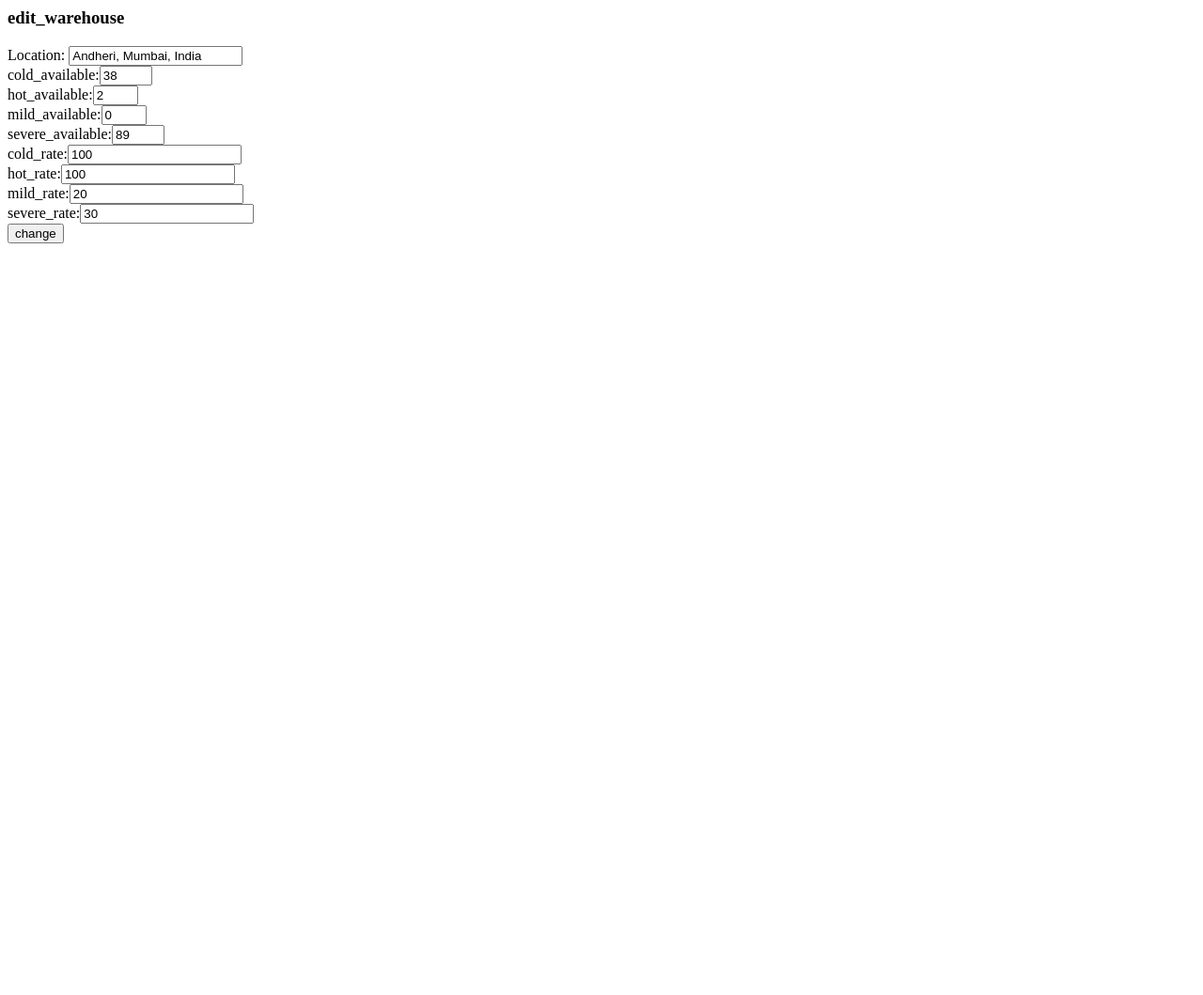
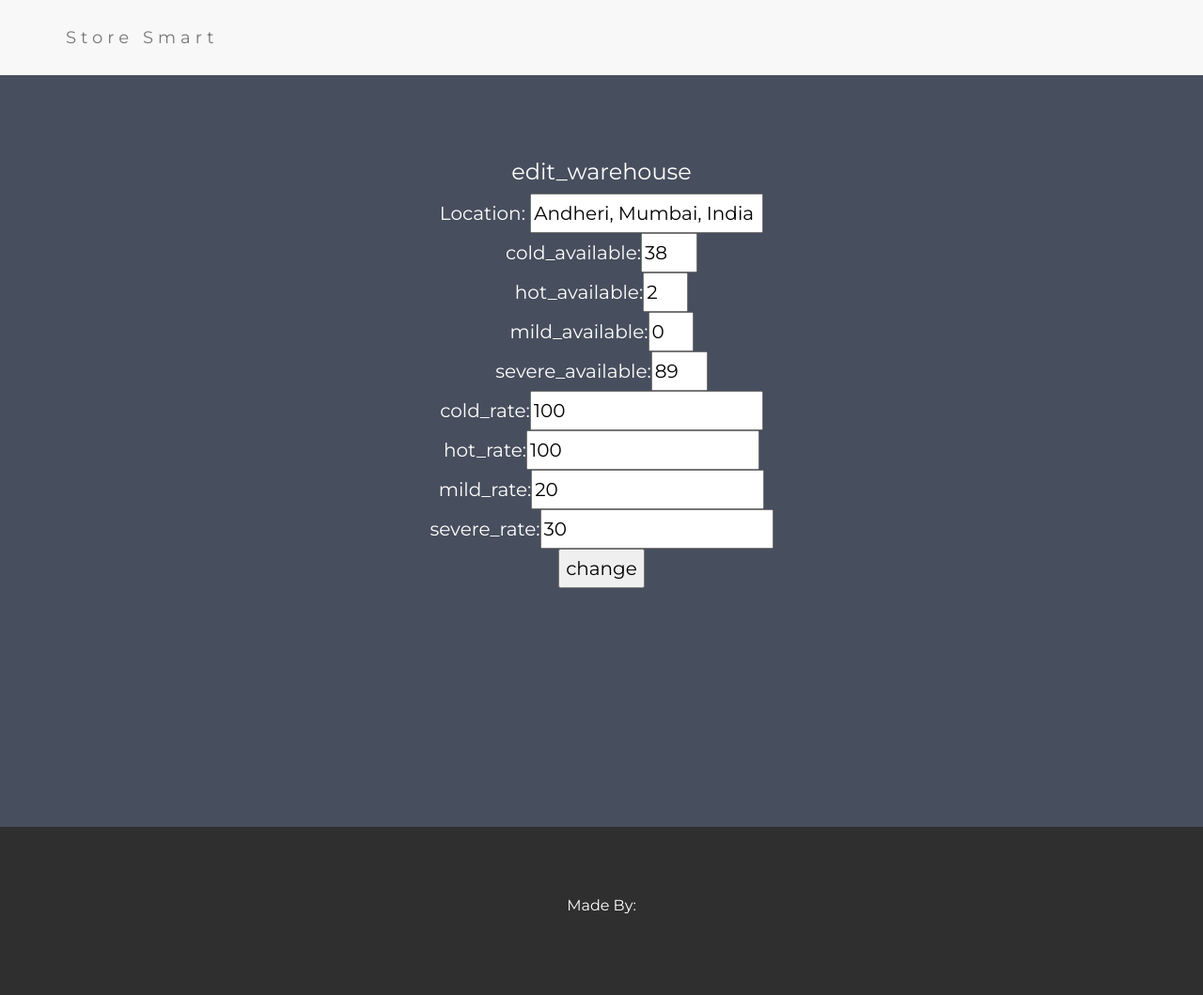
Before and after one commit to viru1404/storesmart, a Django app: page /edit_warehouse/5/ in a window 1280 px wide. Shown: the whole page at 94% size. Before the commit the page ends 259 px from the top, so only its background shows below. Run offline with Django 3.2, Linux system fonts and the light colour scheme; a user stored in the database is signed in; data comes from the database, SQL or seed files in the repository; some libraries are stand-ins or nearby versions.

Commit message:
updated front end of edit_warehouse.html

```diff
--- a/storesmart/ware/templates/edit_warehouse.html
+++ b/storesmart/ware/templates/edit_warehouse.html
@@ -1,3 +1,83 @@
+<!DOCTYPE html>
+<html lang="en">
+<head>
+  <title>Store Smart</title>
+  <meta charset="utf-8">
+  <meta name="viewport" content="width=device-width, initial-scale=1">
+  <link rel="stylesheet" href="http://maxcdn.bootstrapcdn.com/bootstrap/3.3.6/css/bootstrap.min.css">
+  <link href="http://fonts.googleapis.com/css?family=Montserrat" rel="stylesheet">
+  <script src="https://ajax.googleapis.com/ajax/libs/jquery/1.12.4/jquery.min.js"></script>
+  <script src="http://maxcdn.bootstrapcdn.com/bootstrap/3.3.6/js/bootstrap.min.js"></script>
+  <style>
+  body {
+      font: 20px Montserrat, sans-serif;
+      line-height: 1.8;
+      color: #f5f6f7;
+  }
+  p {font-size: 16px;}
+  .margin {margin-bottom: 45px;}
+  .bg-1 {
+      background-color: #474e5d; /* Green */
+      color: #ffffff;
+      height: 800px;
+
+  }
+  .bg-2 {
+      background-color:#ffffff; /* Dark Blue */
+      color:black;
+  }
+  .bg-3 {
+      background-color: #ffffff; /* White */
+      color: #555555;
+  }
+  .bg-4 {
+      background-color: #2f2f2f; /* Black Gray */
+      color: #fff;
+  }
+  .container-fluid {
+      padding-top: 70px;
+      padding-bottom: 70px;
+  }
+  .navbar {
+      padding-top: 15px;
+      padding-bottom: 15px;
+      border: 0;
+      border-radius: 0;
+      margin-bottom: 0;
+      font-size: 12px;
+      letter-spacing: 5px;
+  }
+  .navbar-nav  li a:hover {
+      color: #1abc9c !important;
+  }
+  input
+  {
+    color:black;
+  }
+  </style>
+</head>
+<body>
+
+<!-- Navbar -->
+<nav class="navbar navbar-default">
+  <div class="container">
+    <div class="navbar-header">
+      <button type="button" class="navbar-toggle" data-toggle="collapse" data-target="#myNavbar">
+        <span class="icon-bar"></span>
+        <span class="icon-bar"></span>
+        <span class="icon-bar"></span>
+      </button>
+      <a class="navbar-brand" href="#">Store Smart</a>
+    </div>
+    <div class="collapse navbar-collapse" id="myNavbar">
+      <ul class="nav navbar-nav navbar-right">
+
+      </ul>
+    </div>
+  </div>
+</nav>
+
+<div class="container-fluid bg-1 text-center">
 <h3>edit_warehouse</h3>
 <form action="" method="POST">{% csrf_token %}
 Location:
@@ -13,3 +93,11 @@ severe_rate:<input type="number" name="severe_rate" min="0" value={{ware.severe_
 <input type="submit" value="change">
 
 </form>
+</div>
+<!-- Footer -->
+<footer class="container-fluid bg-4 text-center">
+  <p>Made By:</p>
+</footer>
+
+</body>
+</html>
```
